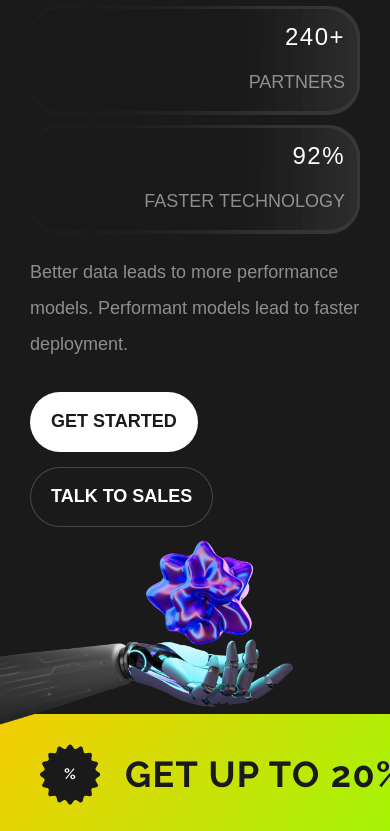
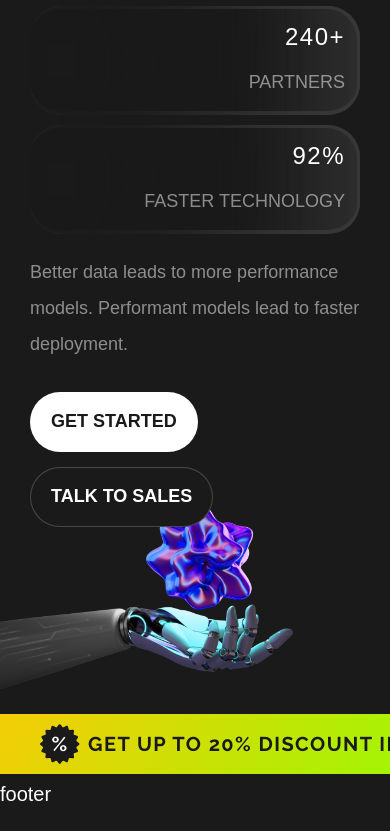
Before and after one commit to elmiramm/2--ai-man, a website: page src/index.html in a window 390 px wide. Shown: the part 254-1085 px from the top of the page. Drawn offline with nearby package versions, Linux system fonts and the light colour scheme; files that its build step writes are made by us from their sources; files whose address does not match are found by name; a web font is replaced by a local one.

Commit message:
ticker - adaptive

```diff
--- a/src/scss/hero.scss
+++ b/src/scss/hero.scss
@@ -62,6 +62,7 @@
 		padding-top: 58px;
 	}
 	@media (max-width: 990px) {
+
 		&__inner {
 			flex-direction: column;
 
@@ -91,6 +92,9 @@
 		}
 	}
 	@media (max-width: 500px) {
+		&__bg-image {
+				bottom: 0;
+		}
 		&__text {
 			font-size: 18px;
 			margin-bottom: 30px;
--- a/src/scss/ticker.scss
+++ b/src/scss/ticker.scss
@@ -40,6 +40,21 @@
 			margin-right: 24px;
 		}
 	}
+	@media (max-width: 990px) {
+		&__wrapper {
+			padding: 10px 0;
+		}
+		&__text {
+			font-size: 20px;
+			&::before {
+				font-size: 20px;
+				width: 40px;
+				height: 40px;
+
+				margin-right: 8px;
+			}
+		}
+	}
 }
 
 
```
Also changed, not shown: docs/css/style.min.css.
